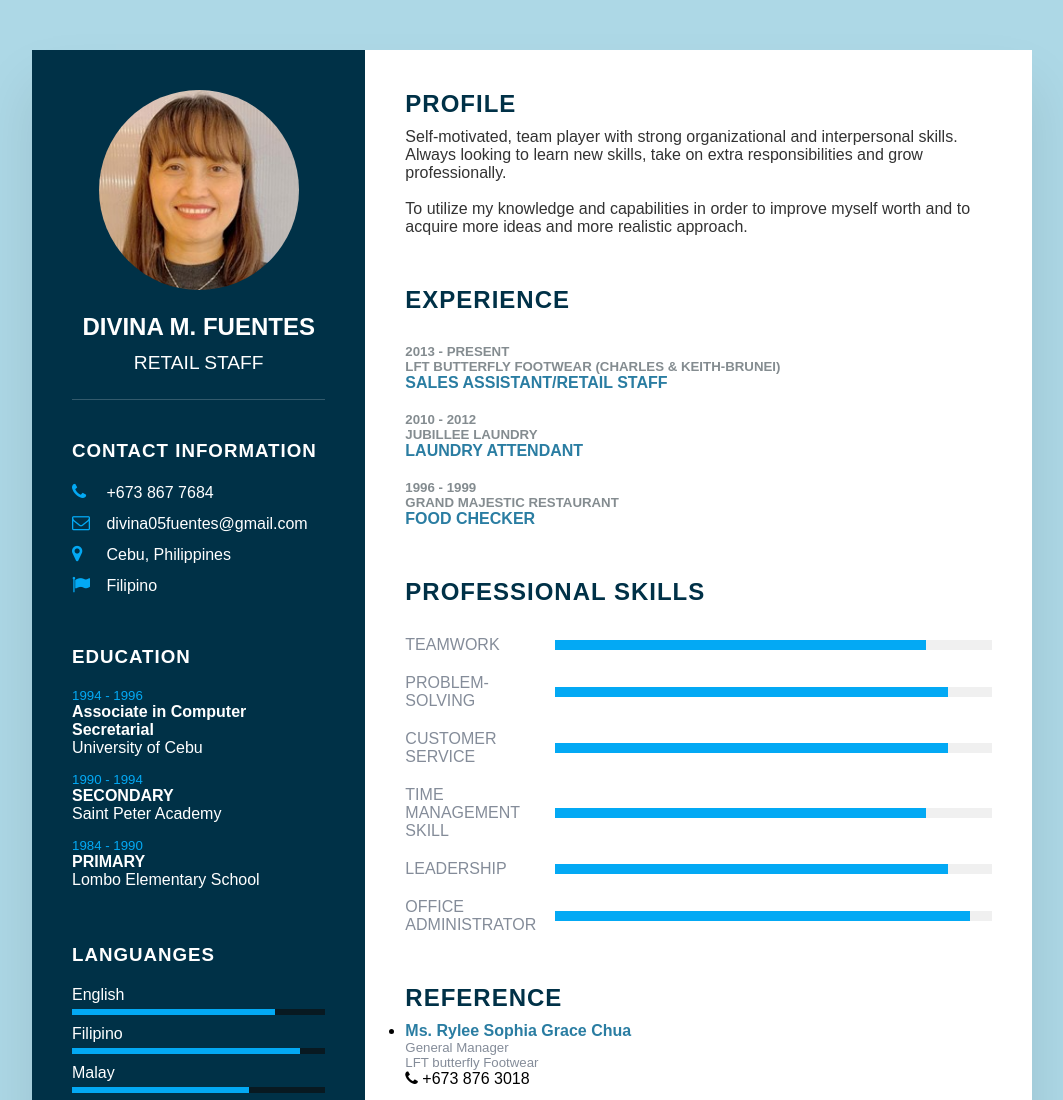
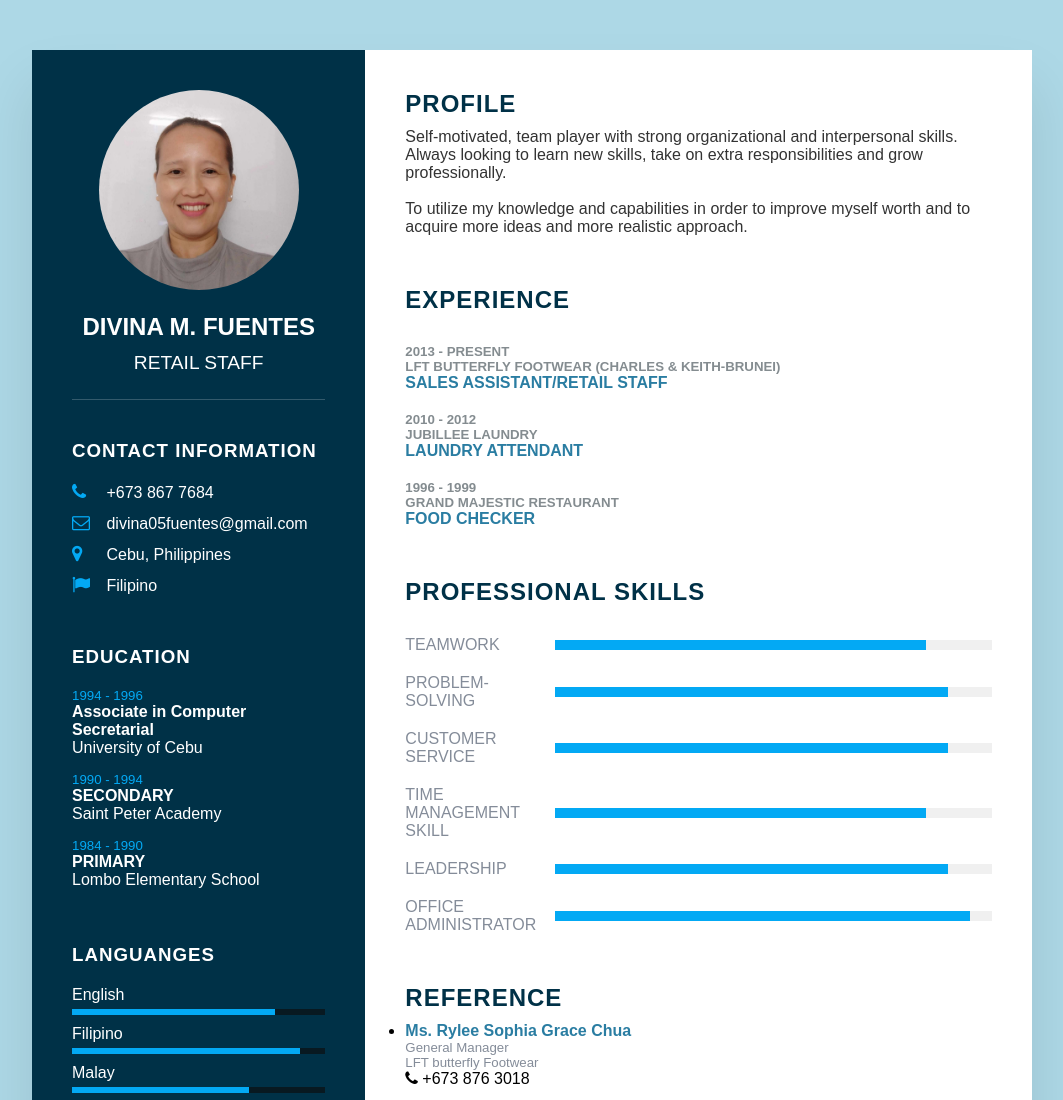
Before and after one commit to ITusser/My-Resume, a plain HTML site: page index.html in a window 1280 px wide. Shown: the top 1100 px of the page, without its empty margins (108-1171 px from the left). Drawn offline with Linux system fonts and the light colour scheme.

Commit message:
Update index.html

```diff
--- a/index.html
+++ b/index.html
@@ -14,7 +14,7 @@
         <div class="left_side">
             <div class="profileText">
                 <div class="img8x">
-                    <img src="mother.jpg" alt="my pic">
+                    <img src="mother2.jpg" alt="My pic">
                 </div>
                 <h2>Divina M. Fuentes<br><span>Retail Staff</span></h2>
             </div>
```
